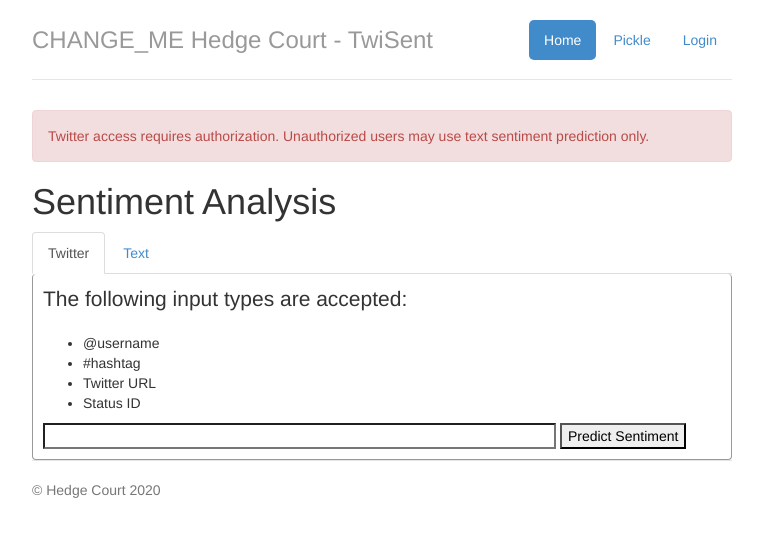
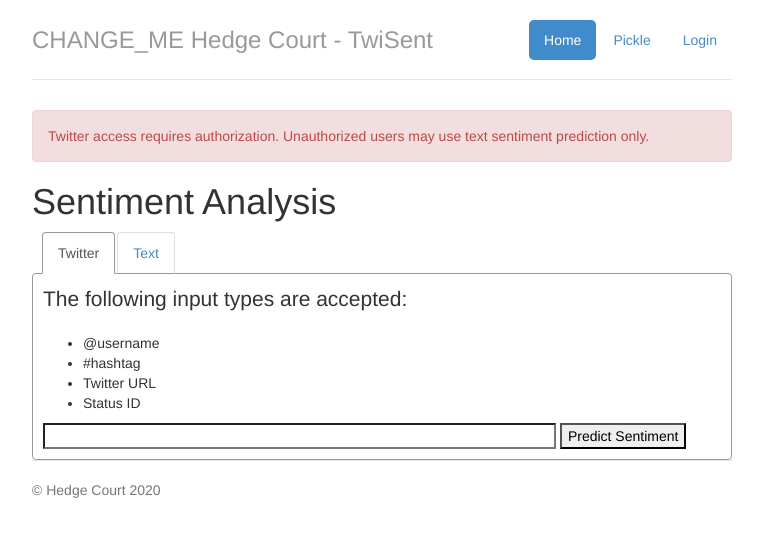
Before and after one commit to esasiela/twisent, a Flask app: page / in a window 1280 px wide, after a click on "Twitter". Shown: the top 537 px of the page, without its empty margins (258-1021 px from the left). Run offline with Flask 2, Linux system fonts and the light colour scheme; parts of the project's set-up code (start-up, migrations or seed data) failed here and were passed over; some libraries are stand-ins or nearby versions.

Commit message:
tab css for better border look

```diff
--- a/application.py
+++ b/application.py
@@ -106,8 +106,9 @@ def welcome():
 
 @app.route('/text', methods=['POST'])
 def text():
-    if not auth_user_verify(request):
-        return unauthorized_response(request)
+    # no need to verify auth, allowing anonymous text prediction
+    #if not auth_user_verify(request):
+    #    return unauthorized_response(request)
 
     theme = app.config['THEME']
 
@@ -237,7 +238,8 @@ def pickle():
                            data=[d],
                            active_tab="twitter",
                            ip_blocked=None,
-                           username=cookie_username(request))
+                           username=cookie_username(request),
+                           pickle=True)
 
 
 @app.route('/login', methods=['GET', 'POST'])
--- a/static/css/main.css
+++ b/static/css/main.css
@@ -1,3 +1,34 @@
+/* overriding .nav-tabs to match twisent color */
+.nav-tabs {
+    border: 0;
+}
+
+.nav-tabs li {
+    float: left;
+    margin-bottom: -1px;
+}
+
+.nav-tabs li a, .nav-tabs li a:hover {
+    border: 1px solid #dddddd;
+    border-bottom-color: transparent;
+}
+.nav-tabs li.active a, .nav-tabs li.active a:hover {
+    border: 1px solid #999999;
+    border-bottom-color: transparent;
+}
+
+.twisent-tab-shrinker {
+    padding: 0px;
+    margin-left: 10px;
+    margin-right: 10px;
+}
+
+.twisent-form {
+    padding: 10px;
+    border: 1px solid #999999;
+    border-radius: 4px;
+}
+
 .twisent-results-container {
     /* background-color: #CCCCCC; */
     padding: 10px;
@@ -27,10 +58,3 @@
     border: 1px solid #999999;
     border-radius: 4px;
 }
-
-.twisent-form {
-    padding: 10px;
-    border: 1px solid #999999;
-    border-radius: 4px;
-    border-top: 0;
-}
--- a/templates/index.html
+++ b/templates/index.html
@@ -24,8 +24,8 @@
     <div class="container">
       <div class="header">
         <ul class="nav nav-pills pull-right">
-          <li class="active"><a href="/">Home</a></li>
-          <li><a href="{{ url_for('pickle') }}">Pickle</a></li>
+          <li class="{% if not pickle %}active{% endif %}"><a href="/">Home</a></li>
+          <li class="{% if pickle %}active{% endif %}"><a href="{{ url_for('pickle') }}">Pickle</a></li>
           <li><a href="{{ url_for('login') }}">{% if username is not none %}({{ username }})</small>{% else %}Login{% endif %}</a></li>
           <!--
           <li><a href="#">Blog</a></li>
@@ -57,6 +57,7 @@
         <h1>Sentiment Analysis</h1>
 
         <div role="tabpanel">
+          <div class="twisent-tab-shrinker">
           <ul class="nav nav-tabs" role="tablist">
             <li role="presentation" class="{{ 'active' if active_tab == 'twitter' }}">
               <a href="#twitter" ari-controls="twitter" role="tab" data-toggle="tab">Twitter</a>
@@ -65,6 +66,7 @@
               <a href="#text" ari-controls="text" role="tab" data-toggle="tab">Text</a>
             </li>
           </ul>
+          </div>
 
           <div class="tab-content">
 
```
